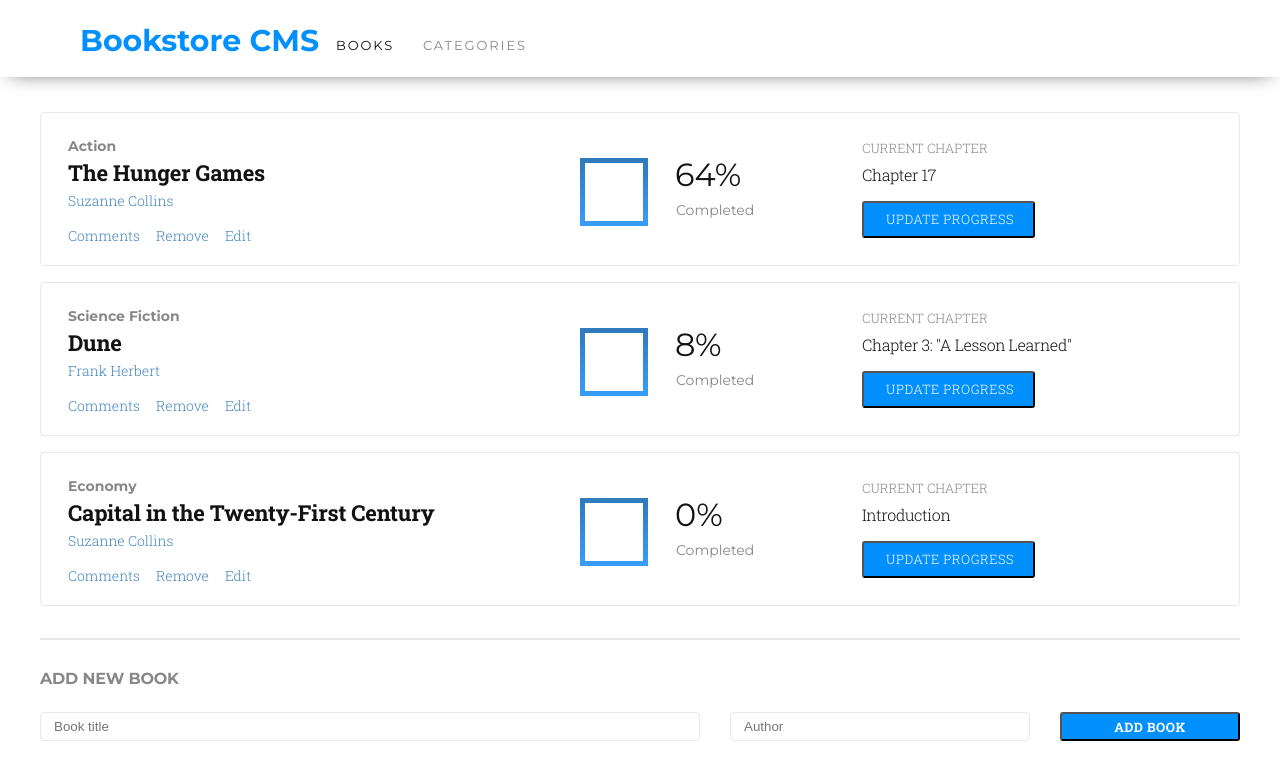
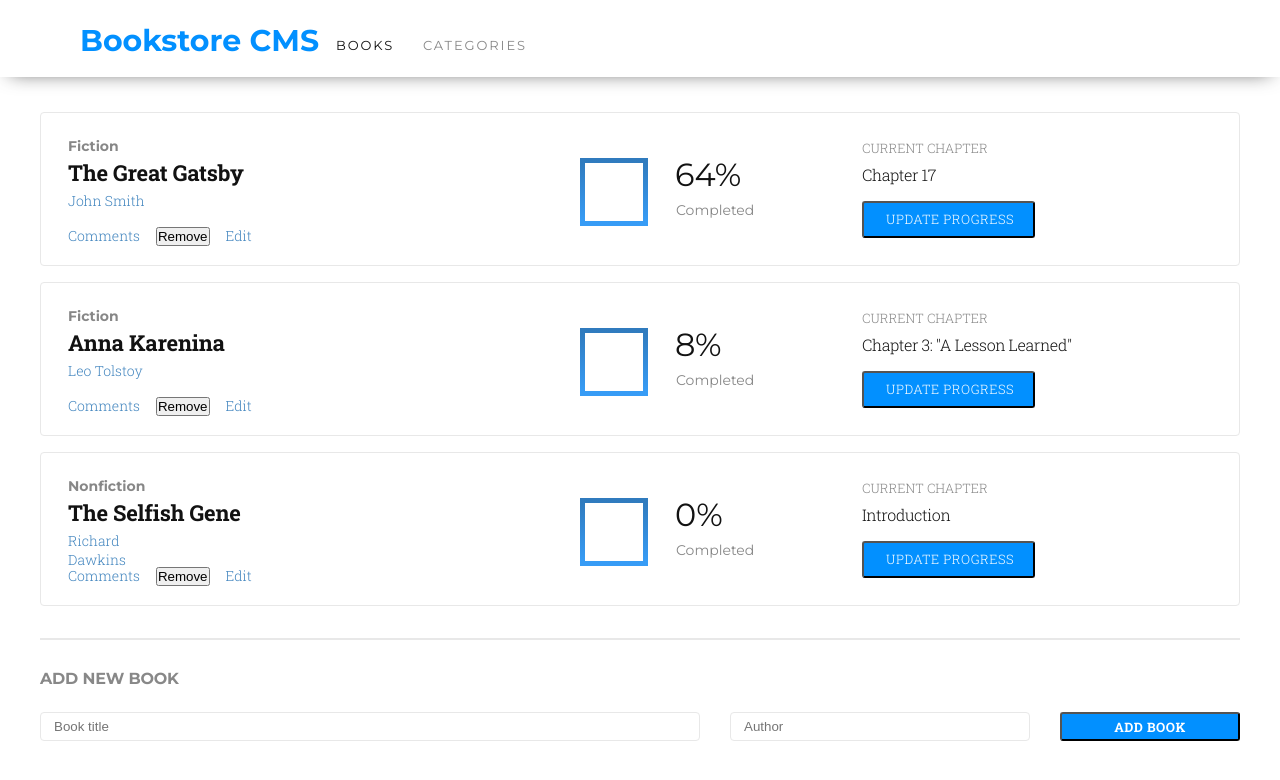
Before and after one commit to Yidnekachew-cmd/book-store, a React (Create React App) app: page / in a window 1280 px wide. Shown: the top 780 px of the page. Built offline with nearby package versions, Linux system fonts and the light colour scheme.

Commit message:
Add remove functionality and style the components lightly.

```diff
--- a/package.json
+++ b/package.json
@@ -14,6 +14,8 @@
     "react-router": "^6.10.0",
     "react-router-dom": "^6.10.0",
     "react-scripts": "5.0.1",
+    "uuid": "^9.0.0",
+    "uuidv4": "^6.2.13",
     "web-vitals": "^2.1.4"
   },
   "scripts": {
--- a/src/Components/Book.js
+++ b/src/Components/Book.js
@@ -1,19 +1,21 @@
 import PropTypes from 'prop-types';
+import { useDispatch } from 'react-redux';
 import styles from './modules/Book.module.css';
+import { removeBook } from '../redux/Books/booksSlice';
 
-const Book = ({ books }) => (
-  <div className={styles.container}>
-    <ul className={styles.bookItems}>
-      {
-      books.map((book) => (
-        <li key={book.id} className={styles.bookItem}>
+const Book = ({ book }) => {
+  const dispatch = useDispatch();
+  return (
+    <li className={styles.bookItem}>
       <div className={styles.bookContent}>
-            <p className={styles.School}>{book.bookType}</p>
-            <h2 className={styles.Title}>{book.bookTitle}</h2>
-            <p className={styles.SuzanneCollins}>{book.bookAuthor}</p>
+        <p className={styles.School}>{book.category}</p>
+        <h2 className={styles.Title}>{book.title}</h2>
+        <p className={styles.SuzanneCollins}>{book.author}</p>
         <ul className={styles.bookEditor}>
           <li className={styles.Comments}>Comments</li>
-              <li>Remove</li>
+          <li>
+            <button type="button" onClick={() => dispatch(removeBook(book.item_id))}> Remove</button>
+          </li>
           <li>Edit</li>
         </ul>
       </div>
@@ -32,22 +34,17 @@ const Book = ({ books }) => (
         </div>
       </div>
     </li>
-      ))
-      }
-
-    </ul>
-    <hr className={styles.hr} />
-  </div>
   );
+};
 
 Book.propTypes = {
-  books: PropTypes.arrayOf(
+  book: PropTypes.arrayOf(
     PropTypes.shape({
-      id: PropTypes.number.isRequired,
+      item_id: PropTypes.number.isRequired,
       percentage: PropTypes.number.isRequired,
-      bookType: PropTypes.string.isRequired,
-      bookTitile: PropTypes.string.isRequired,
-      bookAuthor: PropTypes.string.isRequired,
+      category: PropTypes.string.isRequired,
+      titile: PropTypes.string.isRequired,
+      author: PropTypes.string.isRequired,
       CurrentChapter: PropTypes.string.isRequired,
     }),
   ).isRequired,
--- a/src/Components/Books.js
+++ b/src/Components/Books.js
@@ -1,36 +1,22 @@
+import { useSelector } from 'react-redux';
+import styles from './modules/Books.module.css';
 import Form from './Form';
 import Book from './Book';
 
 const Books = () => {
-  const books = [
-    {
-      bookType: 'Action',
-      bookTitle: 'The Hunger Games',
-      bookAuthor: 'Suzanne Collins',
-      percentage: '64%',
-      CurrentChapter: 'Chapter 17',
-      id: '1',
-    },
-    {
-      bookType: 'Science Fiction',
-      bookTitle: 'Dune',
-      bookAuthor: 'Frank Herbert',
-      percentage: '8%',
-      CurrentChapter: 'Chapter 3: "A Lesson Learned"',
-      id: '2',
-    },
-    {
-      bookType: 'Economy',
-      bookTitle: 'Capital in the Twenty-First Century',
-      bookAuthor: 'Suzanne Collins',
-      percentage: '0%',
-      CurrentChapter: 'Introduction',
-      id: '3',
-    },
-  ];
+  const books = useSelector((state) => state.book);
   return (
     <div>
-      <Book books={books} />
+      <div className={styles.container}>
+        <ul className={styles.bookItems}>
+          {
+      books.map((book) => (
+        <Book key={book.item_id} book={book} />
+      ))
+      }
+        </ul>
+        <hr className={styles.hr} />
+      </div>
       <Form />
     </div>
   );
--- a/src/Components/modules/Book.module.css
+++ b/src/Components/modules/Book.module.css
@@ -7,22 +7,6 @@
   margin: 0;
   padding: 0;
   box-sizing: border-box;
-}
-
-.container {
-  height: auto;
-  padding: 3rem 0 0 0;
-}
-
-.bookItems {
-  list-style-type: none;
-  display: flex;
-  flex-direction: column;
-  gap: 1rem;
-  width: 75rem;
-  height: auto;
-  padding: 4rem 0 2rem 0;
-  margin: 0 auto;
 }
 
 .bookItem {
@@ -212,10 +196,3 @@
   text-align: center;
   color: #fff;
 }
-
-.hr {
-  border: solid 1px #e8e8e8;
-  width: 75rem;
-  margin: 0 auto;
-  height: 0.125rem;
-}
--- /dev/null
+++ b/src/Components/modules/Books.module.css
@@ -0,0 +1,22 @@
+.container {
+  height: auto;
+  padding: 3rem 0 0 0;
+}
+
+.bookItems {
+  list-style-type: none;
+  display: flex;
+  flex-direction: column;
+  gap: 1rem;
+  width: 75rem;
+  height: auto;
+  padding: 4rem 0 2rem 0;
+  margin: 0 auto;
+}
+
+.hr {
+  border: solid 1px #e8e8e8;
+  width: 75rem;
+  margin: 0 auto;
+  height: 0.125rem;
+}
--- a/src/redux/store.js
+++ b/src/redux/store.js
@@ -1,10 +1,10 @@
 import { configureStore } from '@reduxjs/toolkit';
-import { booksSlice } from './Books/booksSlice';
+import bookReducer from './Books/booksSlice';
 import categoriesSlice from './Categories/categoriesSlice';
 
 const store = configureStore({
   reducer: {
-    book: booksSlice,
+    book: bookReducer,
     categorie: categoriesSlice,
   },
 });
```
Also changed, not shown: 1 other file (tests, documents, lock files or other folders). Lines whose indentation alone changed are shown as unchanged.
